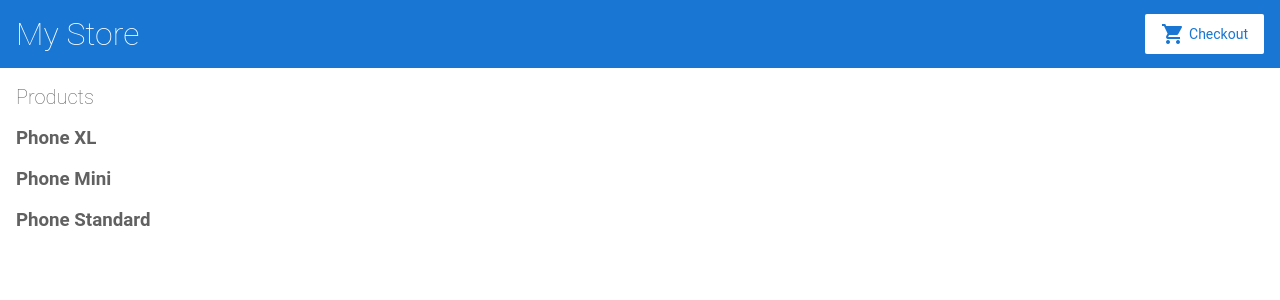
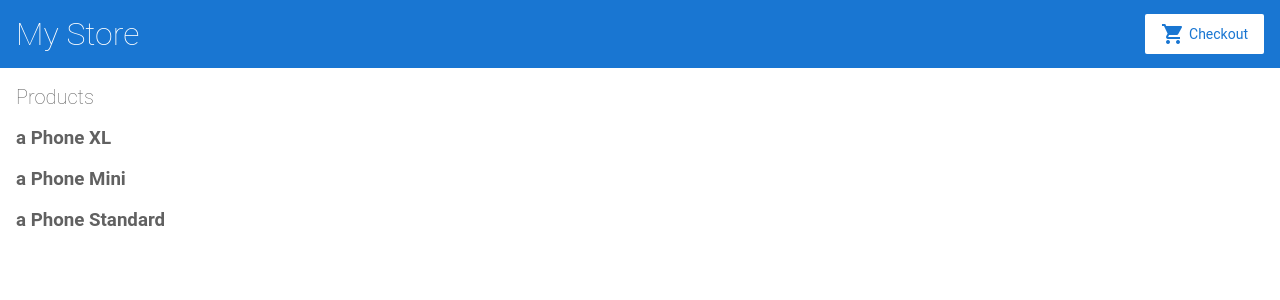
Before and after one commit to ovidiuchirila/angular-geeywx, an Angular app: page / in a window 1280 px wide. Shown: the top 300 px of the page. Built offline with nearby package versions, Linux system fonts and the light colour scheme.

Commit message:
2 files modified

```diff
--- a/src/app/product-list/product-list.component.html
+++ b/src/app/product-list/product-list.component.html
@@ -1,7 +1,7 @@
 <h2>Products</h2>
 <div *ngFor="let product of products">
   <h3>
-    {{ product.name }}
+    a {{ product.name }}
   </h3>
 </div>
 <!--
--- a/src/index.html
+++ b/src/index.html
@@ -13,7 +13,7 @@
     />
   </head>
   <body>
-    <app-root> </app-root>
+    <app-root></app-root>
   </body>
 </html>
 
```
